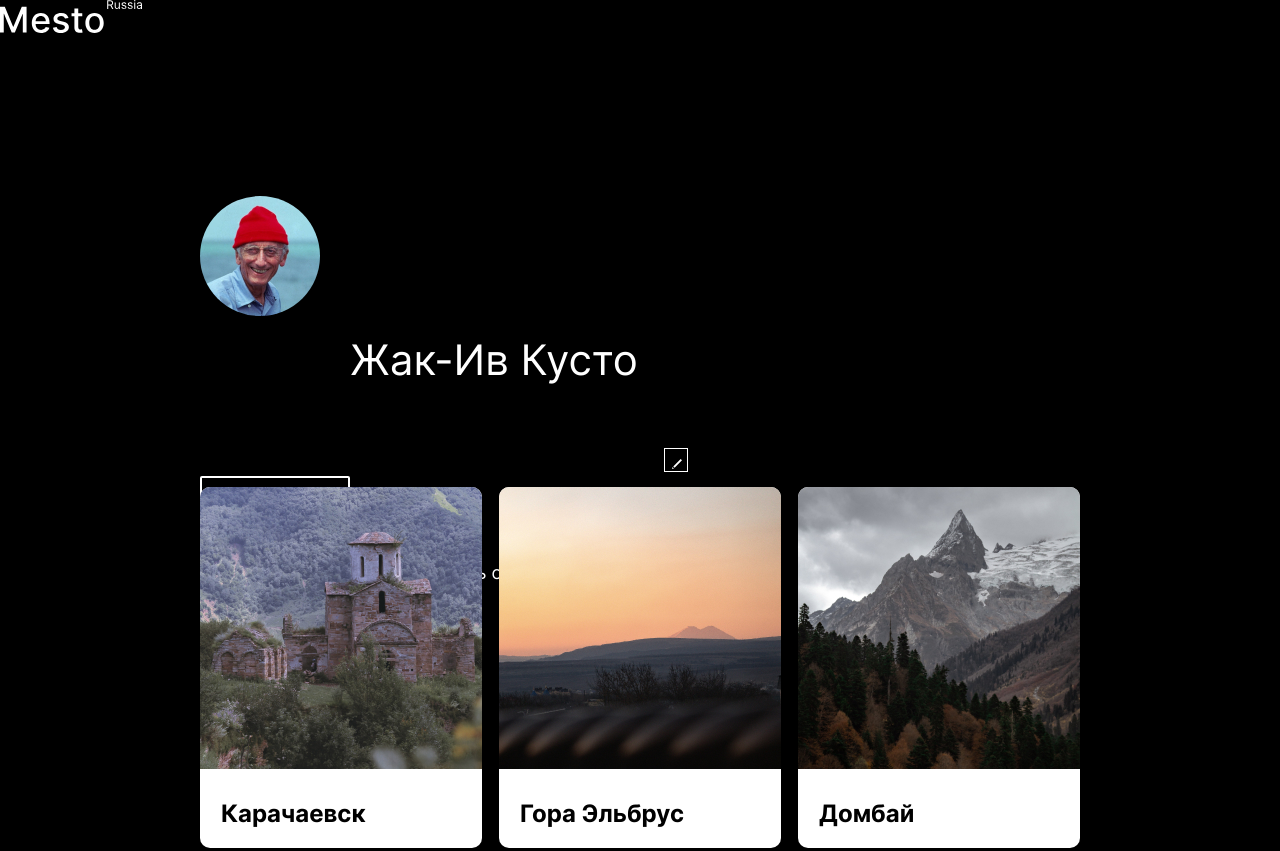
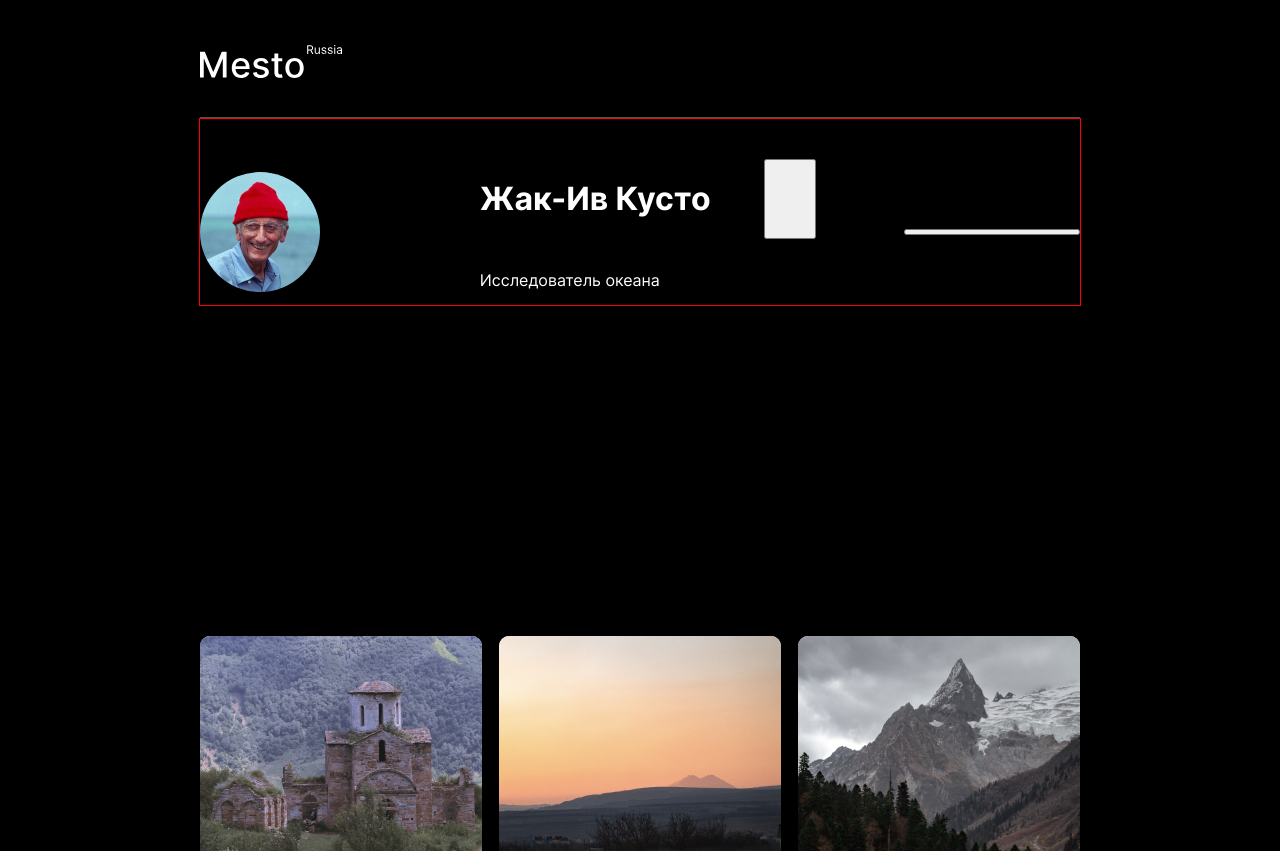
Before and after one commit to moskalew/mesto-project, a plain HTML site: page index.html in a window 1280 px wide. Shown: the top 851 px of the page. Drawn offline with Linux system fonts and the light colour scheme.

Commit message:
header + profile

```diff
--- a/blocks/header/__logo/heade__logo.css
+++ b/blocks/header/__logo/heade__logo.css
@@ -1,7 +1,4 @@
 .header__logo {
-    position: relative;
     width: 142px;
     height: 33px;
-    left: 200px;
-    top: 45px;
 }
--- /dev/null
+++ b/blocks/header/header.css
@@ -0,0 +1,6 @@
+.header {
+    max-width: 880px;
+    margin: 0 auto;
+    padding: 45px 0 36px;
+    border-bottom: 1px solid #545454;
+}
--- /dev/null
+++ b/blocks/main-page/main-page.css
@@ -0,0 +1,8 @@
+.main-page {
+    box-sizing: border-box;
+    margin: 0 auto;
+    padding: 0;
+    max-width: 1280px;
+    background-color: black;
+    font-family: 'Inter', Arial, Helvetica, sans-serif;
+}
--- /dev/null
+++ b/blocks/profile/avatar/avatar.css
@@ -0,0 +1,5 @@
+.avatar {
+    width: 120px;
+    height: 120px;
+    border-radius: 50%;
+}
--- /dev/null
+++ b/blocks/profile/profile-info/profile-info.css
@@ -0,0 +1,8 @@
+.profile-info {
+    max-width: 336px;
+    margin: 0;
+    padding: 0;
+    display: grid;
+    grid-template-columns: repeat(2, auto);
+    gap: 16px 18px;
+}
--- /dev/null
+++ b/blocks/profile/profile.css
@@ -0,0 +1,10 @@
+.profile {
+    max-width: 880px;
+    border: 1px solid red;
+    margin: 0 auto;
+    padding-top: 40px;
+    color: white;
+    display: grid;
+    grid-template-columns: repeat(3, auto);
+    align-items: center;
+}
--- a/index.html
+++ b/index.html
@@ -6,6 +6,7 @@
     <meta name="viewport" content="width=device-width, initial-scale=1.0" />
     <link rel="stylesheet" href="./vendor/normalize.css" />
     <link rel="stylesheet" href="./vendor/fonts.css" />
+    <link rel="stylesheet" href="../mesto-project/pages/index.css" />
     <link rel="stylesheet" href="style.css" />
     <title>project-mesto</title>
   </head>
@@ -15,29 +16,25 @@
       <header class="header">
         <img
           class="header__logo"
-          src="/images/Vectorlogo.svg"
+          src="/mesto-project/images/Vectorlogo.svg"
           alt="логотип место"
         />
         <div class="header__line"></div>
       </header>
-
-      <div class="profile">
-        <img src="/images/imageJacIf.jpg" alt="фотка Кусто" class="avatar" />
+      <main>
+        <section class="profile">
+          <img
+            src="/mesto-project/images/imageJacIf.jpg"
+            alt="фотка Кусто"
+            class="avatar"
+          />
           <div class="profile-info">
             <h1 class="name">Жак-Ив Кусто</h1>
-          <div class="rectangle">
-            <img
-              class="icon-pen"
-              src="/images/Vector-rectangle.svg"
-              alt="иконка карандаша"
-            />
-          </div>
-          <button class="add-button">
-            <img src="/images/Vectoradd-button.svg" alt="дизайн кнопки" />
-          </button>
+            <button class="edit-button"></button>
             <p class="mission">Исследователь океана</p>
           </div>
-      </div>
+          <button class="add-button"></button>
+        </section>
 
         <section class="gallery">
           <div class="cards">
@@ -96,6 +93,7 @@
             <img class="heart" src="/images/heart.svg" alt="иконка сердечка" />
           </div>
         </section>
+      </main>
 
       <p class="mesto-russia">© 2020 Mesto Russia</p>
 
--- a/pages/index.css
+++ b/pages/index.css
@@ -1,5 +1,11 @@
 @import url(../vendor/normalize.css);
 @import url(../vendor/fonts.css);
 
+@import url(../blocks/main-page/main-page.css);
+
+@import url(../blocks/header/header.css);
 @import url(../blocks/header/__logo/heade__logo.css);
-@import url(../blocks/header/__line/header__line.css);
+
+@import url(../blocks/profile/profile.css);
+@import url(../blocks/profile/avatar/avatar.css);
+@import url(../blocks/profile/profile-info/profile-info.css);
--- a/style.css
+++ b/style.css
@@ -94,42 +94,13 @@
     /* border: 1px solid red; */
 }
 
-.main-page {
-    position: relative;
-    margin: 0 auto;
-    width: 1280px;
-    height: 1217px;
-    background-color: #000000;
-}
 
 
 
 
 
-.profile {
-    position: relative;
-    width: 880px;
-    height: 120px;
-    left: 200px;
-    top: 159px;
 
-
-    width: 880px;
-    height: 120px;
-    left: 200px;
-    top: 159px;
-}
-
-.avatar {
-    position: relative;
-    width: 120px;
-    height: 120px;
-    left: 0;
-    top: 0;
-    border-radius: 50%;
-}
-
-
+/*
 
 .name {
     position: relative;
@@ -193,7 +164,7 @@
     background-color: #000000;
     border: 2px solid #FFFFFF;
     border-radius: 2px;
-}
+} */
 
 .gallery {
     width: 880px;
```
Also changed, not shown: blocks/header/__line/header__line.css (deleted, +0 -10 lines), 4 other files. Lines whose indentation alone changed are shown as unchanged.
